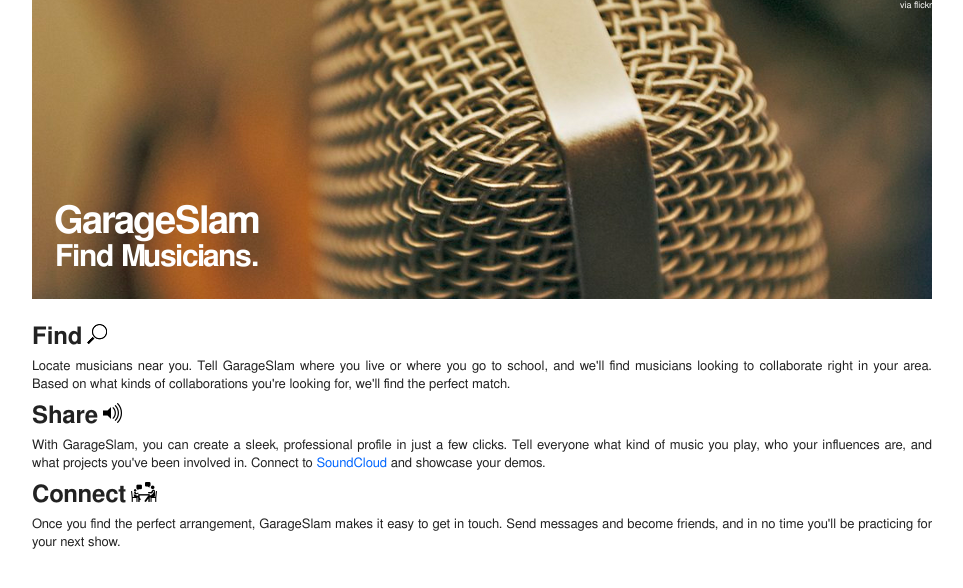
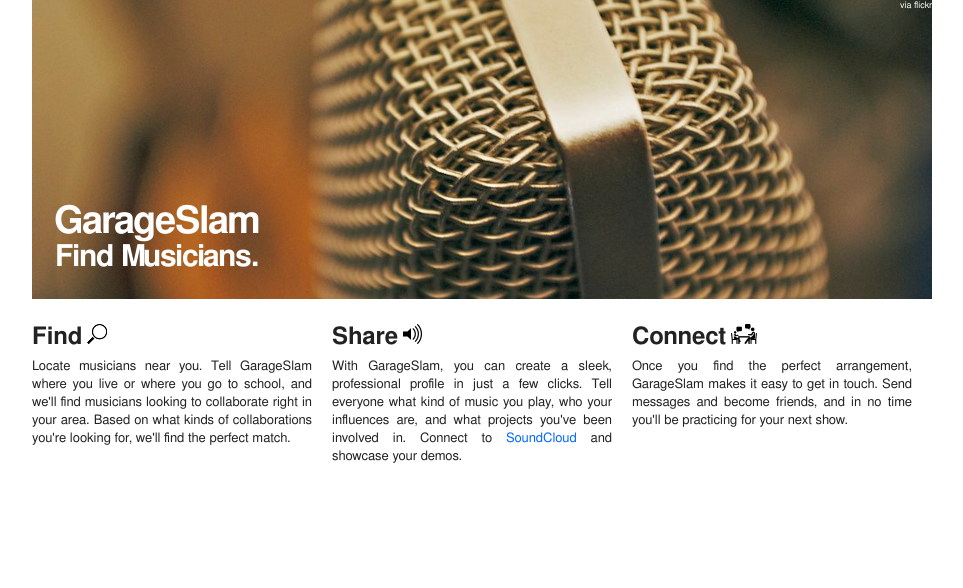
Before and after one commit to MrJaeger/GarageSlam, a PHP site: page / in a window 1280 px wide. Shown: the part 54-642 px from the top of the page, without its empty margins (158-1121 px from the left). Run offline with PHP 8.4, Linux system fonts and the light colour scheme.

Commit message:
Fixes columns on the landing page.

```diff
--- a/index.php
+++ b/index.php
@@ -25,17 +25,17 @@
 					<li style="background: url('/images/landing/drums.png');">via <a href="http://www.flickr.com/photos/ed_welker/4258097293/in/photostream/">flickr</a></li>
 				</ul>
 			</div><!--/#slider-->
-			<div class="block">
+			<div class="block-third">
 				<h2 style="display: inline;">Find</h2> <img src="/images/search.png" />
 				<p>Locate musicians near you. Tell GarageSlam where you live or where you go to school, and we'll find musicians looking to collaborate right in your area. Based on what kinds of collaborations you're looking for, we'll find the perfect match.</p>
-			</div><!--/.block-->
-			<div class="block">
+			</div><!--/.block-third-->
+			<div class="block-third">
 				<h2 style="display: inline;">Share</h2> <img src="/images/speaker.png" />
 				<p>With GarageSlam, you can create a sleek, professional profile in just a few clicks. Tell everyone what kind of music you play, who your influences are, and what projects you've been involved in. Connect to <a href="http://www.soundcloud.com/">SoundCloud</a> and showcase your demos.</p>
-			</div><!--/.block-->
-			<div class="block">
+			</div><!--/.block-third-->
+			<div class="block-third">
 				<h2 style="display: inline;">Connect</h2> <img src="/images/collab.png" />
 				<p>Once you find the perfect arrangement, GarageSlam makes it easy to get in touch. Send messages and become friends, and in no time you'll be practicing for your next show.</p>
-			</div><!--/.block-->
+			</div><!--/.block-third-->
 		</div>
 <? require_once($_SERVER['DOCUMENT_ROOT'] . "/footer.php"); ?>
```
